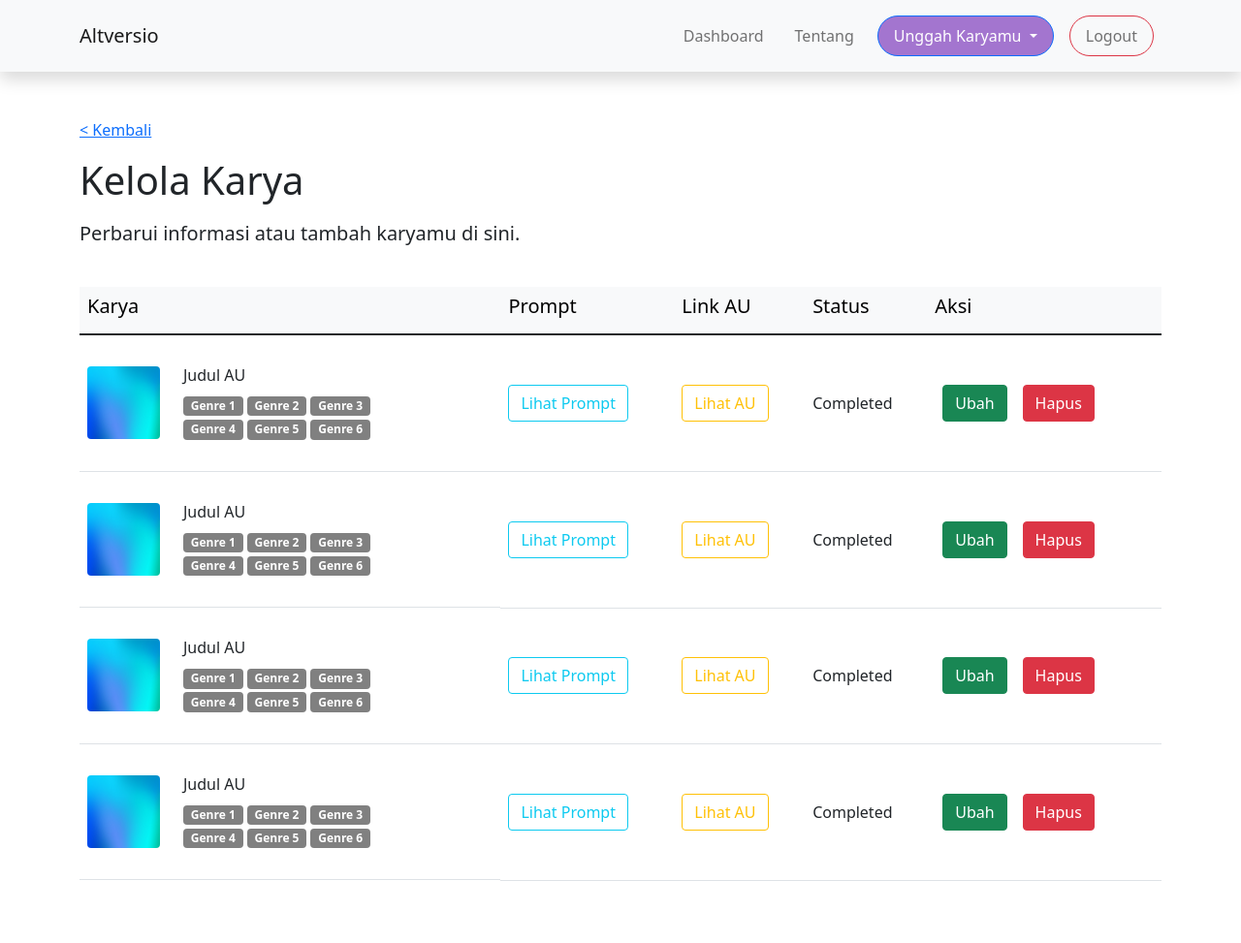
After one commit to arkefallen/altversio, a Laravel app: page /manage in a window 1280 px wide. The commit adds this page. Shown: the whole page at 97% size. Run offline with Laravel 8, Linux system fonts and the light colour scheme; the visitor is signed in with stand-in values (Sample User, id 1); style sheets or scripts are compiled from the project's sources; some libraries are stand-ins or nearby versions.

Commit message:
add manage karya page

```diff
--- a/app/Http/Controllers/UserController.php
+++ b/app/Http/Controllers/UserController.php
@@ -35,4 +35,14 @@ class UserController extends Controller
     {
         //
     }
+
+    public function edit()
+    {
+        return view('manage');
+    }
+
+    public function update()
+    {
+
+    }
 }
--- a/resources/views/dashboard.blade.php
+++ b/resources/views/dashboard.blade.php
@@ -6,7 +6,7 @@
 
 @section('content')
     <div class="container jumbotron my-5 py-3 d-flex flex-column align-items-center">
-        <h1>Hai, {{ Auth::user()->name }}</h1>
+        <h1>Hai, {{ Auth::user()->name }} 👋 !</h1>
         <p class="lead">Yuk cari AU favorit kamu disini !</p>
         <div class="w-full d-flex flex-column flex-md-row">
             <div class="form-group mx-2">
@@ -164,6 +164,10 @@
                 <h5>Bahasa</h5>
                 <p>Indonesia</p>
               </div>
+              <div class="col-12">
+                <h5>Status</h5>
+                <p>Completed</p>
+              </div>
             </div>
           </div>
           <div class="modal-footer">
--- /dev/null
+++ b/resources/views/manage.blade.php
@@ -0,0 +1,82 @@
+@extends('master')
+
+@section('title')
+    <title>Buat Karya Baru</title>
+@endsection
+
+@section('content')
+    <div class="container my-3 py-3">
+        <div class="py-3">
+            <a href="{{ route('dashboard') }}">< Kembali</a>
+            <h1 class="my-3">Kelola Karya</h1>
+            <p class="lead">Perbarui informasi atau tambah karyamu di sini.</p>
+            <br>
+            <div class="table-responsive">
+                <table class="table align-middle">
+                    <thead class="table-light">
+                        <tr>
+                            <th>
+                                <h5>Karya</h5>
+                            </th>
+                            <th>
+                                <h5>Prompt</h5>
+                            </th>
+                            <th>
+                                <h5>Link AU</h5>
+                            </th>
+                            <th>
+                                <h5>Status</h5>
+                            </th>
+                            <th>
+                                <h5>Aksi</h5>
+                            </th>
+                        </tr>
+                    </thead>
+                    <tbody>
+                        @for ($i = 0; $i < 4; $i++)
+                            <tr>
+                                <td  class="d-flex flex-row align-items-center">
+                                    <div>
+                                        <img src="{{ asset('/asset/img/mesh-gradient.jpg') }}" alt="" style="width: 75px; height:75px;" class="rounded">
+                                    </div>
+                                    <div class="p-4">
+                                        <h6>Judul AU</h6>
+                                        <div style="width: 200px;">
+                                            <p style="margin-bottom: 0 !important;">
+                                                <span class="badge badge-pill badge-primary w-10" style="background-color: grey !important;">Genre 1</span>
+                                                <span class="badge badge-pill badge-primary w-10" style="background-color: grey !important;">Genre 2</span>
+                                                <span class="badge badge-pill badge-primary w-10" style="background-color: grey !important;">Genre 3</span>
+                                                <span class="badge badge-pill badge-primary w-10" style="background-color: grey !important;">Genre 4</span>
+                                                <span class="badge badge-pill badge-primary w-10" style="background-color: grey !important;">Genre 5</span>
+                                                <span class="badge badge-pill badge-primary w-10" style="background-color: grey !important;">Genre 6</span>
+                                            </p>
+                                        </div>
+                                    </div>
+                                </td>
+                                <td>
+                                    <a class="btn btn-outline-info" href="#">Lihat Prompt</a>
+                                </td>
+                                <td>
+                                    <a class="btn btn-outline-warning" href="#">Lihat AU</a>
+                                </td>
+                                <td>
+                                    <p style="margin-bottom: 0 !important;">Completed</p>
+                                </td>
+                                <td>
+                                    <div  class="d-flex flex-column flex-md-row">
+                                        <div class="p-2">
+                                            <a href="#" class="btn btn-success">Ubah</a>
+                                        </div>
+                                        <div class="p-2">
+                                            <a href="#" class="btn btn-danger">Hapus</a>
+                                        </div>
+                                    </div>
+                                </td>
+                            </tr>
+                        @endfor
+                    </tbody>
+                  </table>
+            </div>
+        </div>
+    </div>
+@endsection
--- a/resources/views/navigation.blade.php
+++ b/resources/views/navigation.blade.php
@@ -35,14 +35,14 @@
                 Unggah Karyamu
               </a>
 
-              <div class="dropdown-menu dropdown-menu-right ">
+              <div class="dropdown-menu dropdown-menu-right shadow rounded">
                 <a href="/create" class="dropdown-item d-flex align-items-center">
-                  <box-icon name='plus-circle' class="mx-1"></box-icon>
+                  <box-icon name='plus-circle' class="mx-1" color="#A375CF"></box-icon>
                   <p class="mx-2" style="margin-bottom:0 !important;">Buat Karya Baru</p>
                 </a>
 
                 <a href="/manage" class="dropdown-item d-flex align-items-center">
-                  <box-icon name='edit' class="mx-1" ></box-icon>
+                  <box-icon name='edit' class="mx-1" color="#A375CF" ></box-icon>
                   <p class="mx-2" style="margin-bottom:0 !important;">Kelola Karya</p>
                 </a>
               </div>
--- a/routes/web.php
+++ b/routes/web.php
@@ -24,3 +24,7 @@ Route::get('/about', 'AboutController@index')->name('about');
 Route::get('/create', 'UserController@create')->name('user.create');
 
 Route::post('/dashboard', 'UserController@store')->name('user.store');
+
+Route::get('/manage','UserController@edit')->name('user.manage');
+
+Route::post('/manage','UserController@update')->name('user.update');
```
Also changed, not shown: resources/views/create.blade.php (+17 -3 lines).
